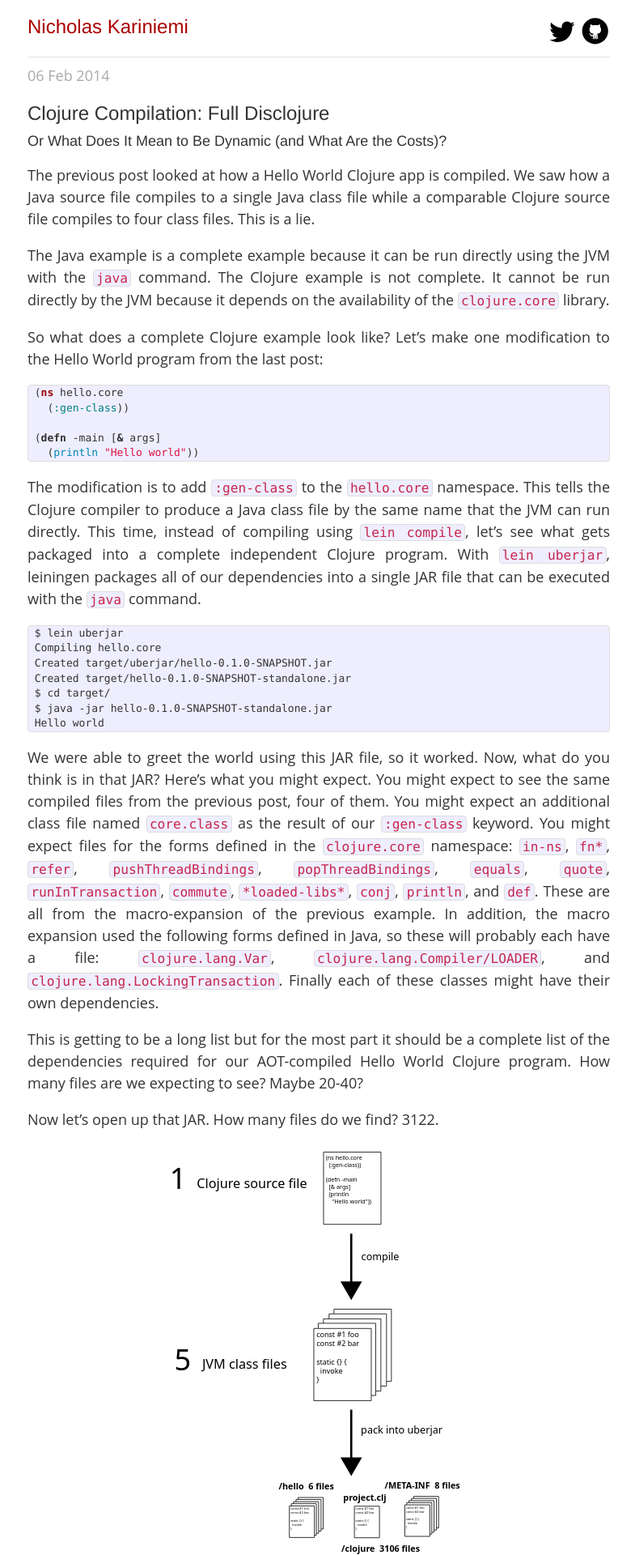
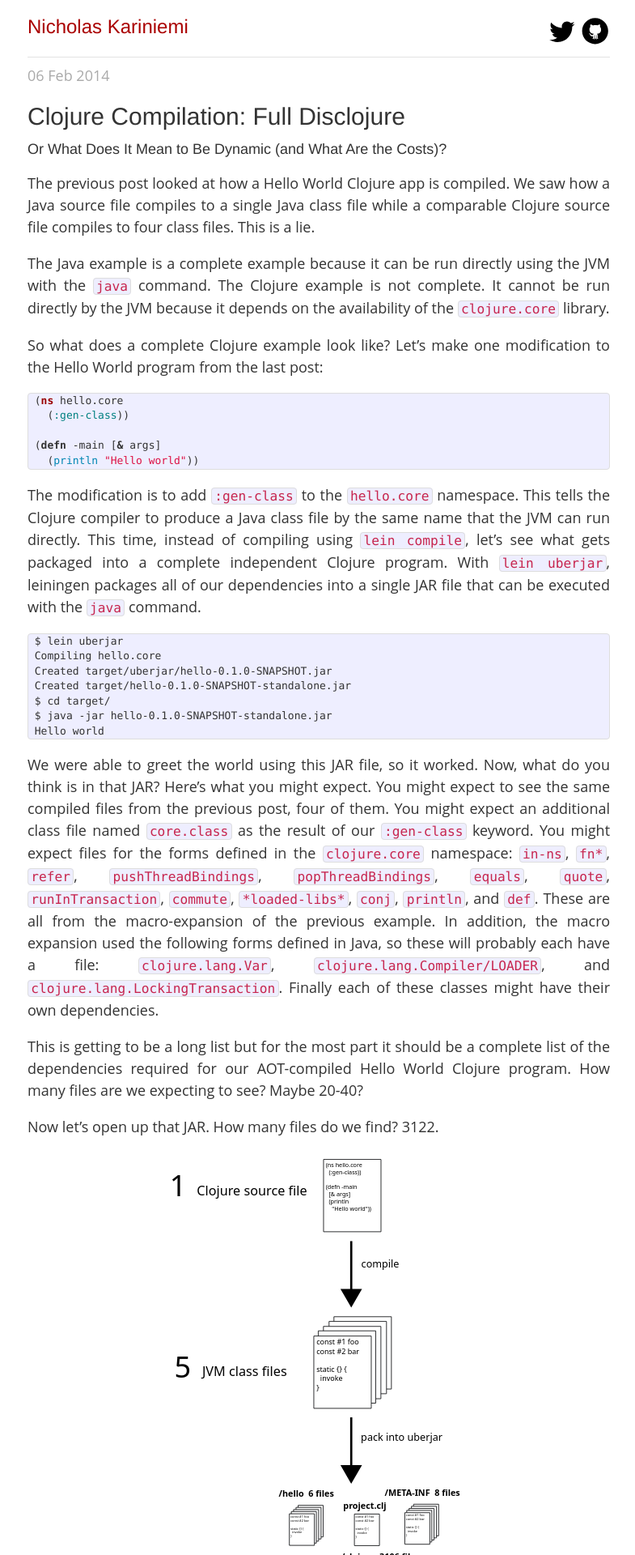
Before and after one commit to hoodunit/hoodunit.github.io, a Jekyll site: the page built from _posts/2014-02-06-clojure-compilation2.md, in a window 1280 px wide. Shown: the top 1920 px of the page at 81% size, without its empty margins (246-1031 px from the left). Built offline with Jekyll 4.4.1, drawn with Linux system fonts in a browser that asks for light colours; Markdown is read by kramdown in place of the engine named in the settings; comment, search, counter and statistics services are not loaded.

Commit message:
Increase default title size

```diff
--- a/_layouts/post.html
+++ b/_layouts/post.html
@@ -2,7 +2,7 @@
 layout: default
 ---
 <div class="date">{{ page.date | date_to_string }}</div>
-<h3 class="title">{{ page.title }}</h3>
+<h2 class="title">{{ page.title }}</h2>
 
 <div class="post">
 {{ content }}
```
